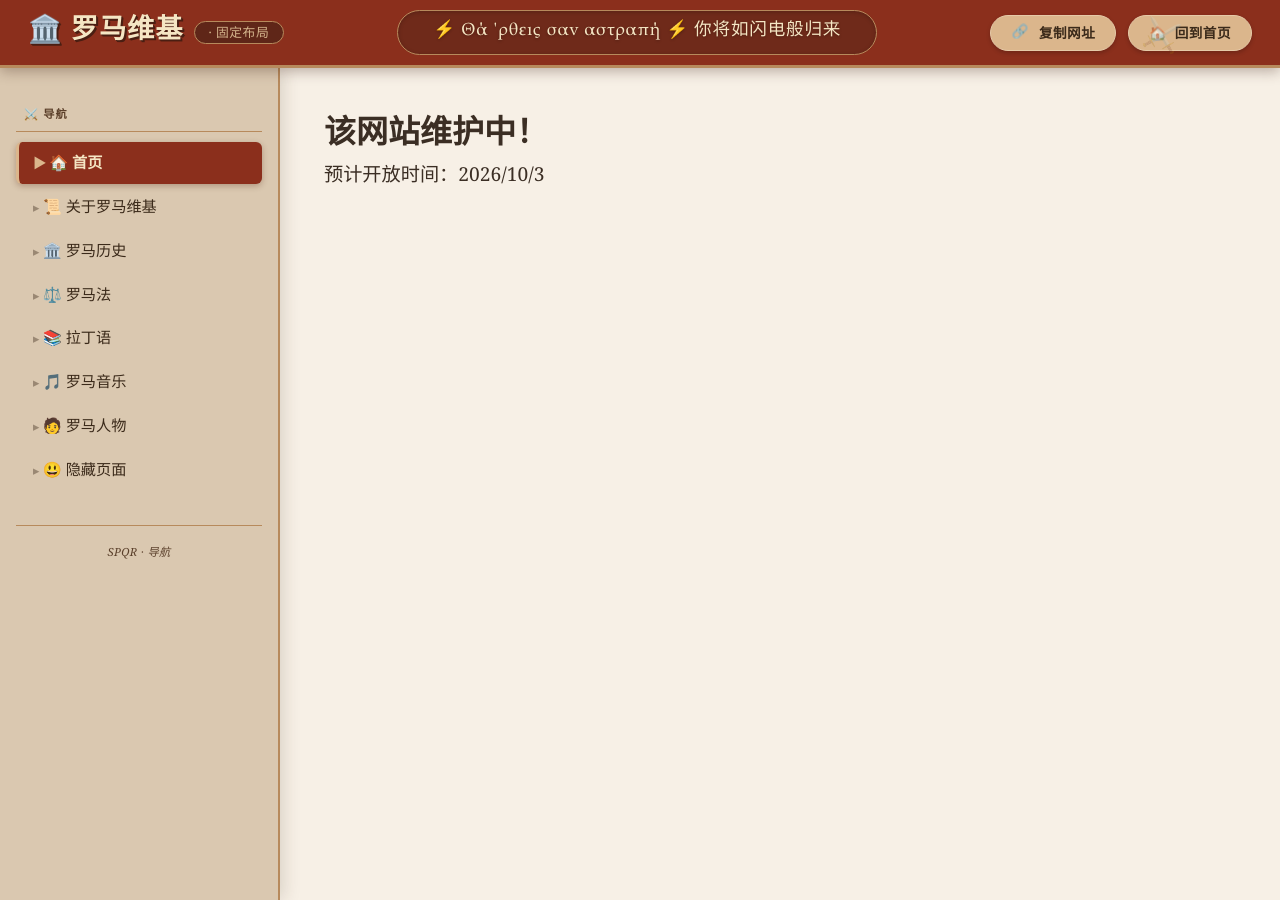
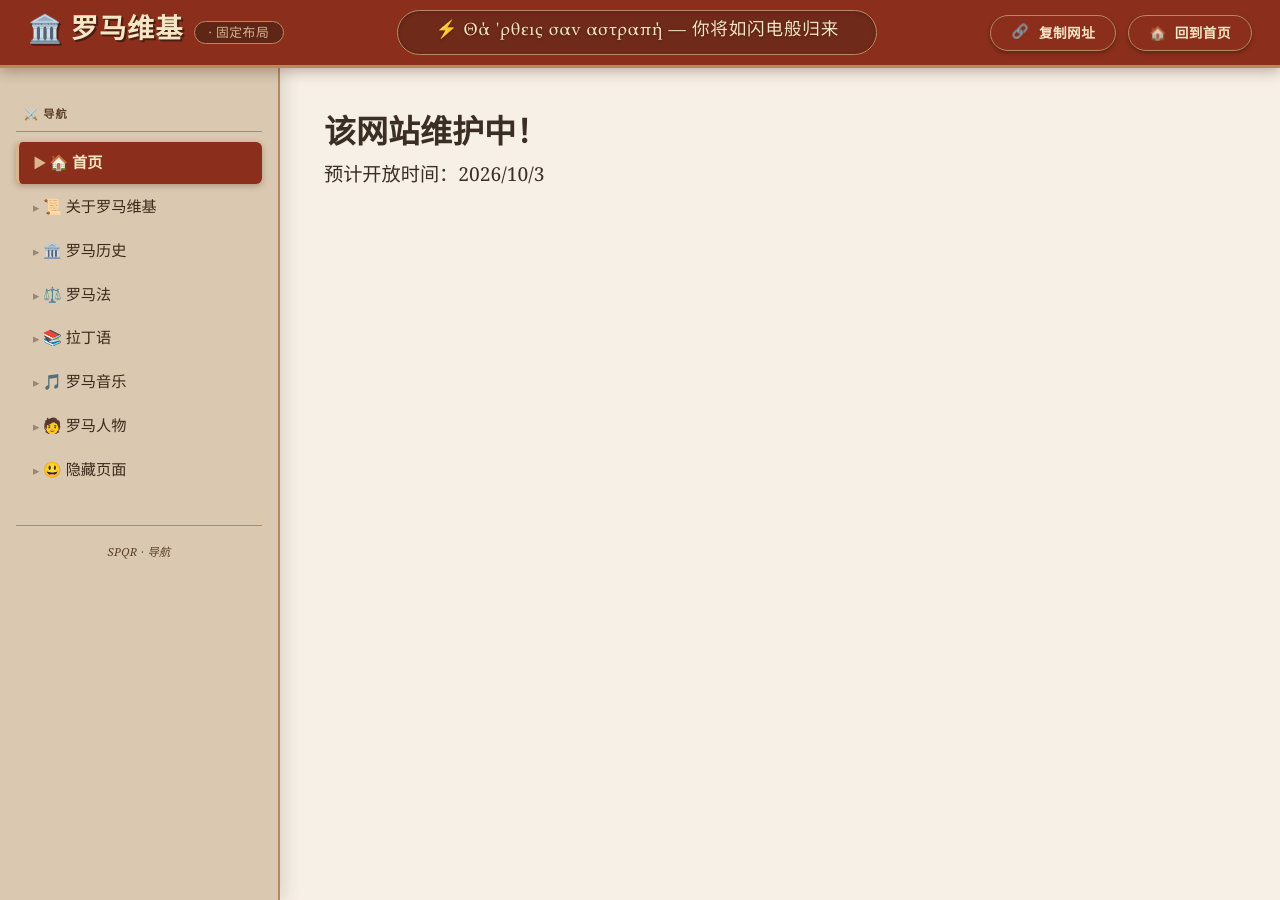
Before and after one commit to GensokyoCirno/gensokyocirno.github.io, a Jekyll site: the page built from index.md, in a window 1280 px wide. Built offline with Jekyll 4.4.1, drawn with Linux system fonts in a browser that asks for light colours.

Commit message:
标题栏

```diff
--- a/_includes/header.html
+++ b/_includes/header.html
@@ -14,9 +14,9 @@
 
   <div class="header-center" title="Θά 'ρθεις σαν αστραπή — 你将如闪电般归来">
     <!-- 桌面端：完整标语 -->
-    <span class="slogan-full">⚡ Θά 'ρθεις σαν αστραπή</span>
+    <span class="slogan-full">⚡ Θά 'ρθεις σαν αστραπή — 你将如闪电般归来</span>
     <!-- 移动端：精简标语 -->
-    <span class="slogan-short">⚡ 你将如闪电般归来</span>
+    <span class="slogan-short">你将如闪电般归来</span>
   </div>
 
   <div class="header-right">
--- a/assets/css/style.css
+++ b/assets/css/style.css
@@ -105,9 +105,7 @@ body {
 }
 
 .btn-wiki {
-  background: #b78a5c;
   border: 1px solid #dbb68c;
-  color: #2e1c12;
   padding: 6px 20px;
   border-radius: 30px;
   font-size: 0.85rem;
@@ -118,14 +116,16 @@ body {
   box-shadow: 0 2px 4px rgba(0,0,0,0.2);
   font-family: 'Palatino Linotype', 'Georgia', serif;
   text-transform: uppercase;
-  background: #dbb68c;
-  border-color: #e6caa8;
-  color: #3b2a1a;
+  background: #8b2f1c;
+  border-color: #b78a5c;
+  color: #f5e6c4;
+  box-shadow: 0 2px 4px rgba(0,0,0,0.3);
 }
 
 .btn-wiki:hover {
-  background: #e6caa8;
-  border-color: #f0ddc0;
+  background: #a53d26;
+  border-color: #dbb68c;
+  color: #fff3e0;
   transform: scale(1.02);
 }
 
@@ -424,9 +424,6 @@ body {
    ============================================================ */
 
 /* ---------- 桌面端：默认显示完整标语 ---------- */
-.slogan-short {
-  display: none;
-}
 
 /* ---------- 平板 / 手机（≤ 780px） ---------- */
 @media (max-width: 780px) {
@@ -466,7 +463,7 @@ body {
 
   /* 移动端显示中文标语，隐藏希腊文 */
   .slogan-full {
-    display: none;
+    display: none !important;
   }
   .slogan-short {
     display: inline;
@@ -477,30 +474,35 @@ body {
     gap: 8px;
   }
 
+  /* 按钮统一尺寸，居中 */
   .btn-wiki {
-    padding: 0;
-    font-size: 0.95rem;
+    border-radius: 10px;
+    padding: 0 !important;
     min-width: 38px;
     height: 38px;
     justify-content: center;
-    border-radius: 8px;
+    align-items: center;
+    gap: 0;                    /* 取消间距 */
   }
 
-  /* 手机端隐藏按钮文字，仅显示图标 */
+  /* 隐藏文字 */
   .btn-copy .copy-text,
   .btn-home .home-text {
     display: none;
   }
 
-  /* 图标放大 */
+  /* 图标居中 */
   .btn-wiki i {
+    display: flex;
+    align-items: center;
+    justify-content: center;
+    width: 100%;
+    height: 100%;
     font-size: 1.15rem;
+    line-height: 1;
+    margin: 0;
+    padding: 0;
     opacity: 1;
-  }
-
-  /* 隐藏标题栏装饰 */
-  .header::after {
-    display: none;
   }
 }
 
@@ -806,6 +808,9 @@ body {
   .sidebar-toggle {
     display: none !important;
   }
+  .slogan-short {
+    display: none !important;
+  }
 }
 @media (max-width: 480px) {
   .header-center {
@@ -826,24 +831,6 @@ body {
     padding: 0 10px;
   }
   .header h1 small {
-    display: none;
-  }
-}
-
-/* 额外罗马装饰 */
-.header::after {
-  content: "⚔️";
-  position: absolute;
-  right: 100px;
-  top: 10px;
-  font-size: 1.8rem;
-  opacity: 0.2;
-  transform: rotate(15deg);
-  pointer-events: none;
-}
-
-@media (max-width: 780px) {
-  .header::after {
     display: none;
   }
 }
@@ -911,29 +898,3 @@ table tr:nth-child(even) td {
 table tr:hover td {
   background: #dac8b0;
 }
-/* ---------- 通用表格美化（可选） ---------- */
-/* 如果不想用 .table，直接给普通表格添加样式 */
-/*table:not(.table table) {
-  width: 100%;
-  border-collapse: collapse;
-  margin: 20px 0;
-  border: 1px solid #b78a5c;
-  border-radius: 8px;
-  overflow: hidden;
-}
-
-table:not(.table table) th,
-table:not(.table table) td {
-  padding: 10px 16px;
-  border: 1px solid #b78a5c;
-  text-align: left;
-}
-
-table:not(.table table) th {
-  background: #8b2f1c;
-  color: #f5e6c4;
-}
-
-table:not(.table table) tr:nth-child(even) td {
-  background: #ede7db;
-}*/
```
